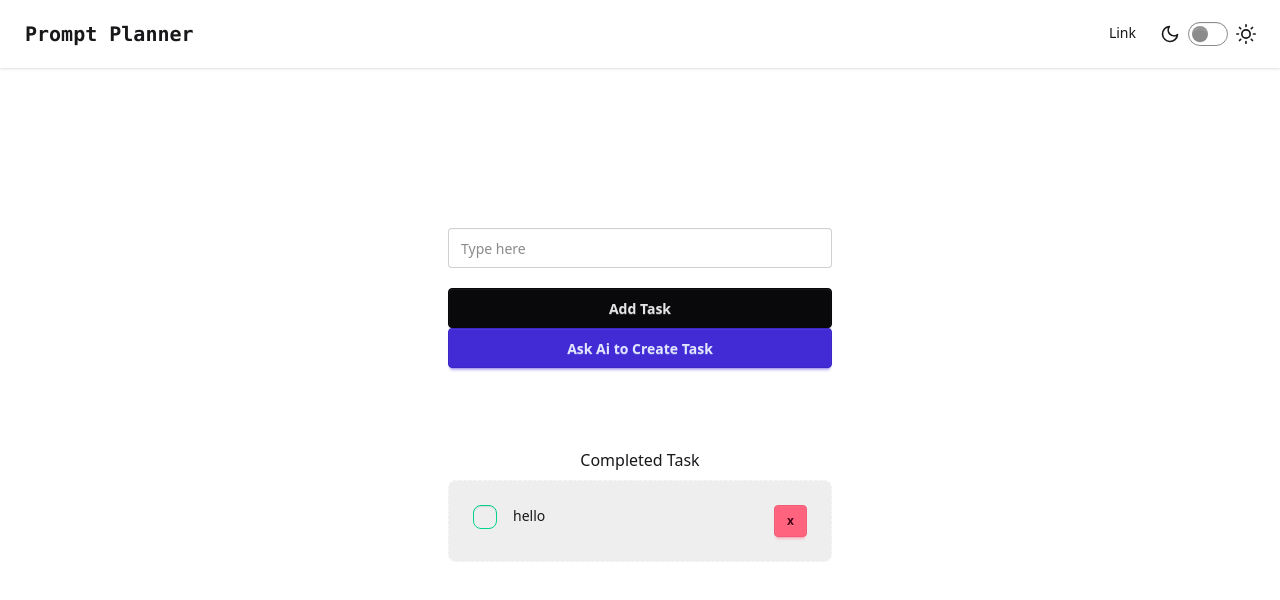
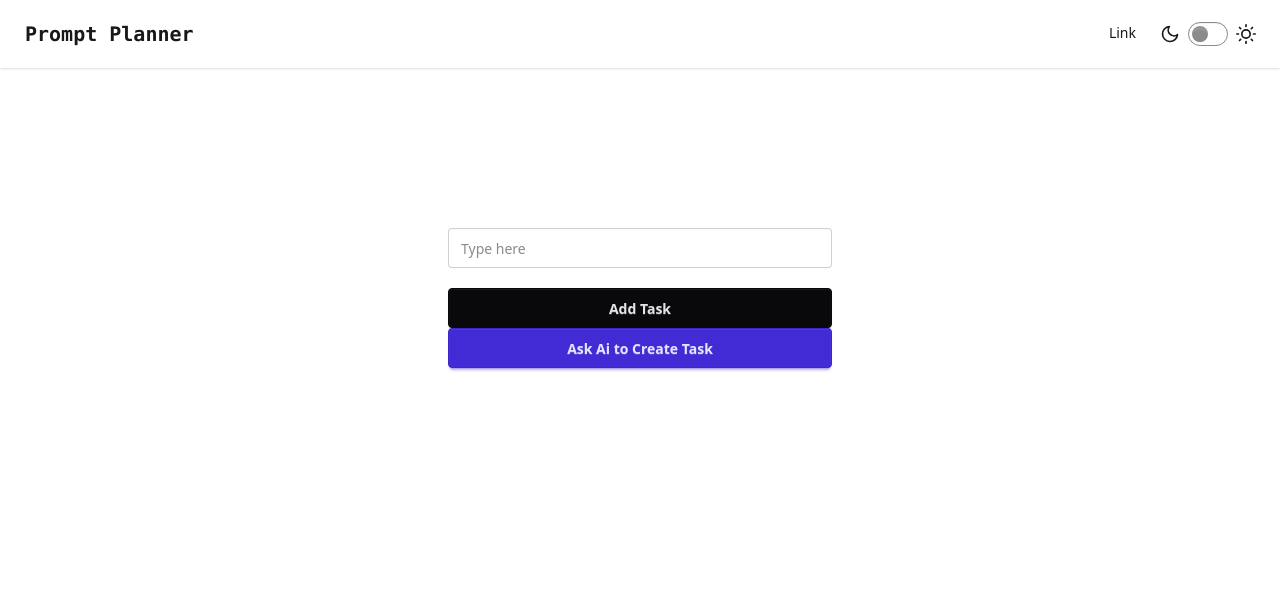
Before and after one commit to ameenamzz/prompt-planner, a React (Vite) app: page / in a window 1280 px wide. Shown: the top 600 px of the page. Built offline with nearby package versions, Linux system fonts and the light colour scheme.

Commit message:
Enhance task completion tracking by conditionally rendering CompletedTask component and adding checkbox functionality for task status in CompletedTask

```diff
--- a/src/components/AddTask.jsx
+++ b/src/components/AddTask.jsx
@@ -46,12 +46,15 @@ const AddTask = () => {
           ))}
         </div>
       </>
-      <div>
-        <div className="flex justify-center">
-          <h1>Completed Task</h1>
+      {doneTask.length != 0 && (
+        <div>
+          <div className="flex justify-center">
+            <h1>Completed Task</h1>
+          </div>
+
+         {doneTask.map((task)=> <CompletedTask doneTask={task} />)}
         </div>
-        <CompletedTask />
-      </div>
+      )}
     </ListContext.Provider>
   );
 };
--- a/src/components/CompletedTask.jsx
+++ b/src/components/CompletedTask.jsx
@@ -1,14 +1,27 @@
-import React from "react";
+import React, { useState } from "react";
 
-const CompletedTask = () => {
+const CompletedTask = ({ doneTask }) => {
+  const [checked, setChecked] = useState(true);
+  const handleCheck = () => {
+    setChecked(!checked);
+  };
   return (
     <div>
       <>
         <div className="flex justify-center mt-2 ">
           <div className="card card-dash bg-base-300 w-96">
             <div className="card-body flex flex-row ">
-              <input type="checkbox" className="checkbox checkbox-success" />
-              <p className="w-40 break-words px-2">hello</p>
+              {checked ? (
+                <input
+                  type="checkbox"
+                  checked
+                  className="checkbox checkbox-success"
+                  onClick={handleCheck}
+                />
+              ) : (
+                <input type="checkbox" className="checkbox checkbox-success" />
+              )}
+              <p className="w-40 break-words px-2">{doneTask}</p>
               <button className="btn btn-error btn-sm">x</button>
             </div>
           </div>
--- a/src/components/ListTask.jsx
+++ b/src/components/ListTask.jsx
@@ -4,7 +4,7 @@ import { ListContext } from "./AddTask";
 const ListTask = ({ data }) => {
   const { setTaskArray, setDoneTask } = useContext(ListContext);
 
-//   const [taskDone, setTaskDone] = useState(false);
+  //   const [taskDone, setTaskDone] = useState(false);
 
   const handleRemoveTask = (taskToRemove) => {
     setTaskArray((prevTasks) => prevTasks.filter((t) => t !== taskToRemove));
@@ -14,7 +14,7 @@ const ListTask = ({ data }) => {
     // setTaskDone(!taskDone);
     setTaskArray((prevTasks) => prevTasks.filter((t) => t !== taskToRemove));
     setDoneTask((prevTask) => [...prevTask, taskToRemove]);
-    console.log(taskToRemove);
+    // console.log(doneTask);
   };
 
   // if (taskDone === true) return null;
```
